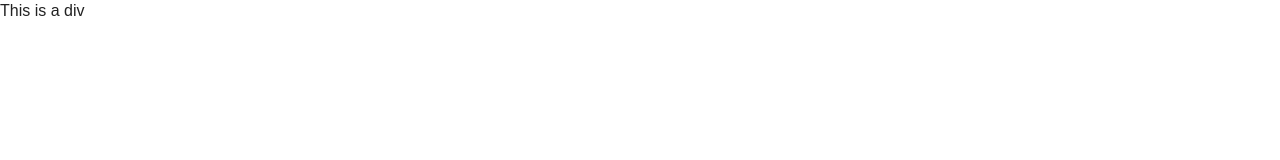
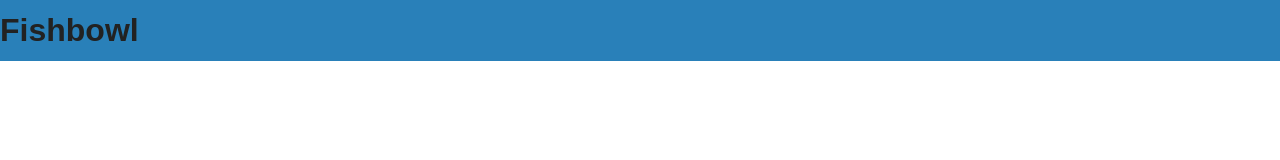
Before and after one commit to BrandoBie/TC349, a plain HTML site: page week2/html5-boilerplate-4.3.0/html5-boilerplate-4.3.0/index.html in a window 1280 px wide. Drawn offline with nearby package versions, Linux system fonts and the light colour scheme.

Commit message:
BoilerPLate

```diff
--- a/week2/html5-boilerplate-4.3.0/html5-boilerplate-4.3.0/css/main.css
+++ b/week2/html5-boilerplate-4.3.0/html5-boilerplate-4.3.0/css/main.css
@@ -97,10 +97,15 @@ textarea {
    Author's custom styles
    ========================================================================== */
 
-   div {
+   header {
+	background-color: #2980b9;
+	padding: .5em 0;
 
    }
 
+   header h1 {
+	margin: 0;
+   }
 
 
 
--- a/week2/html5-boilerplate-4.3.0/html5-boilerplate-4.3.0/index.html
+++ b/week2/html5-boilerplate-4.3.0/html5-boilerplate-4.3.0/index.html
@@ -26,9 +26,9 @@
         <script src="js/main.js"></script>
 
 
-		<div>
-			This is a div
-		</div>
+		<header>
+		<h1>Fishbowl</h1>
+		</header>
 
 
         <!-- Google Analytics: change UA-XXXXX-X to be your site's ID. -->
```
